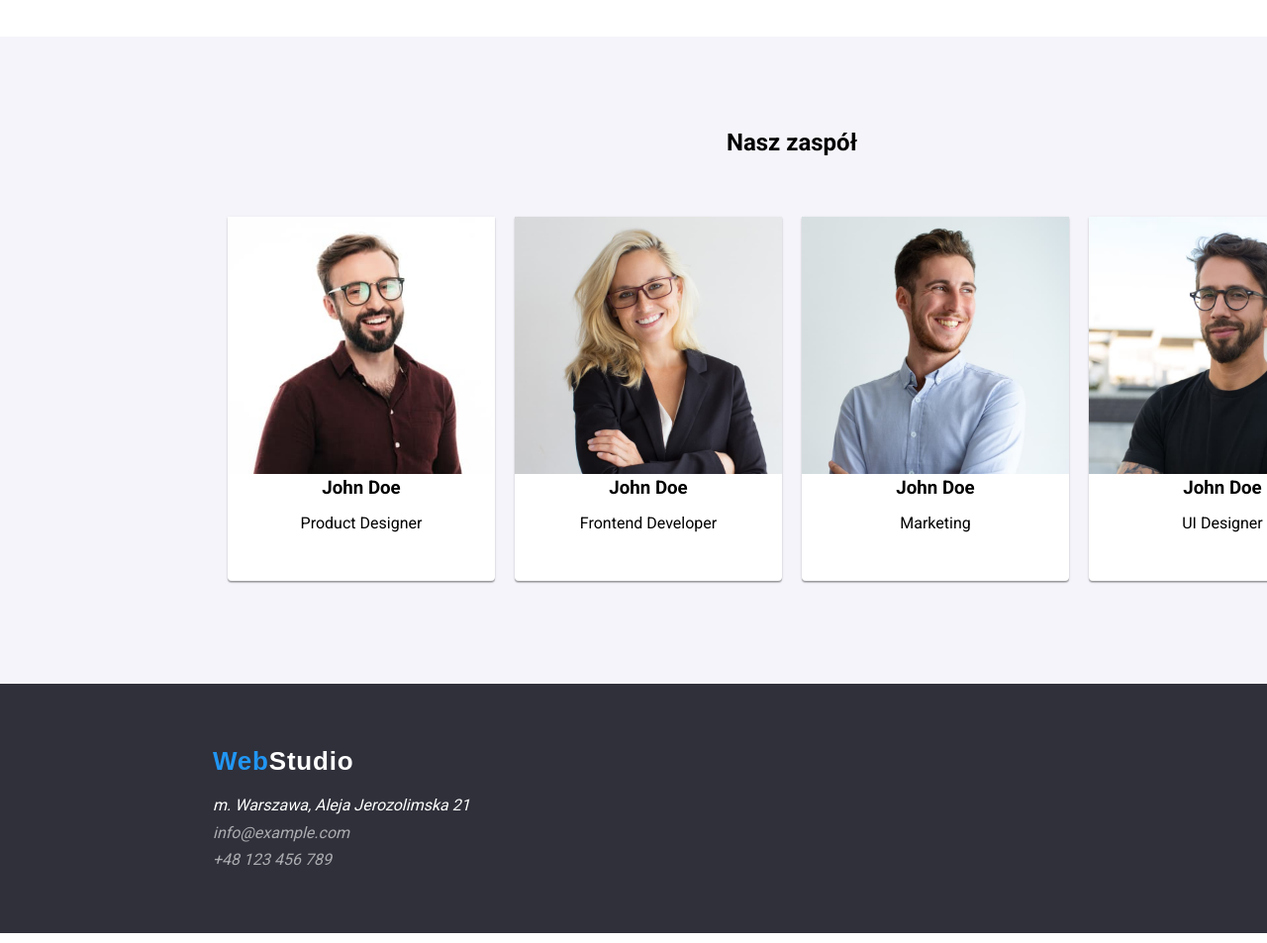
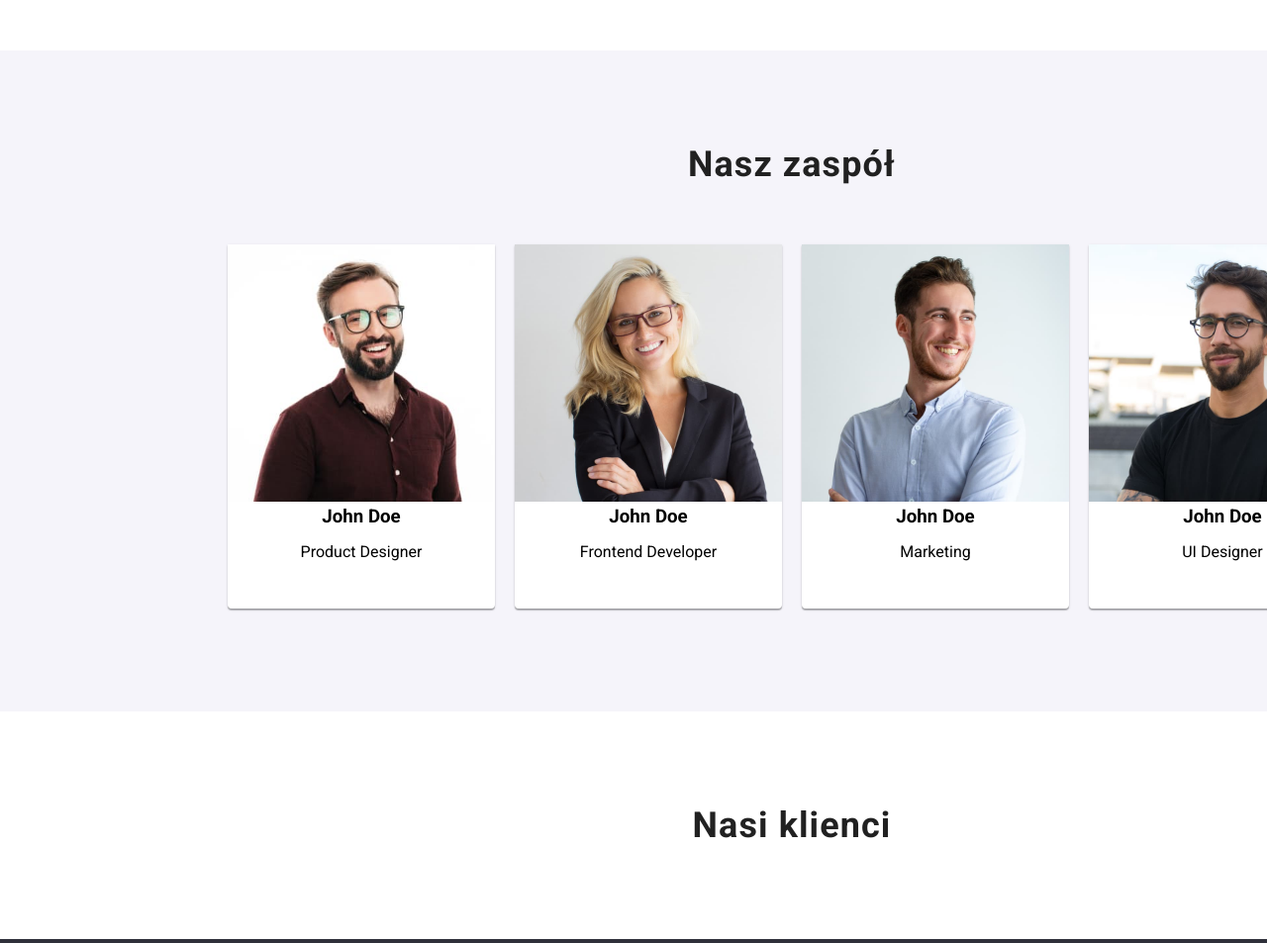
Before and after one commit to dmjs23/goit-markup-hw-04, a plain HTML site: page index.html in a window 1280 px wide. Shown: the part 1600-2553 px from the top of the page at 99% size. Drawn offline with Linux system fonts and the light colour scheme.

Commit message:
Update index.html

```diff
--- a/index.html
+++ b/index.html
@@ -96,7 +96,7 @@
 
       <section class="main_section_3 section">
         <div class="container">
-          <h2>Czym się zajmujemy</h2>
+          <h2 class="tittle">Czym się zajmujemy</h2>
           <ul class="list">
             <li>
               <img
@@ -131,7 +131,7 @@
 
       <section class="main_section_4 section">
         <div class="container">
-          <h2>Nasz zaspół</h2>
+          <h2 class="tittle">Nasz zaspół</h2>
           <ul class="list">
             <li>
               <img
@@ -176,6 +176,11 @@
           </ul>
         </div>
       </section>
+      <section class="main_section_5 section">
+        <div class="container">
+          <h2 class="tittle">Nasi klienci</h2>
+        </div>
+      </section>
     </main>
     <footer class="footer_designed footer_backgraund_color">
       <div class="container">
```
